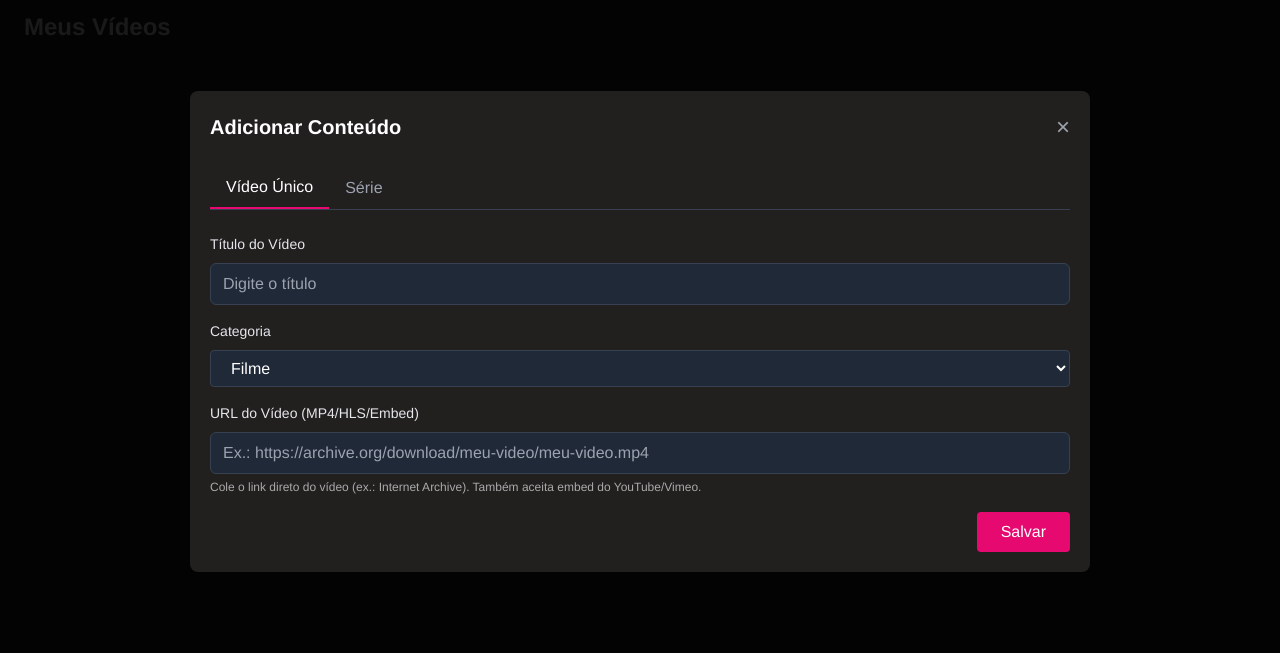
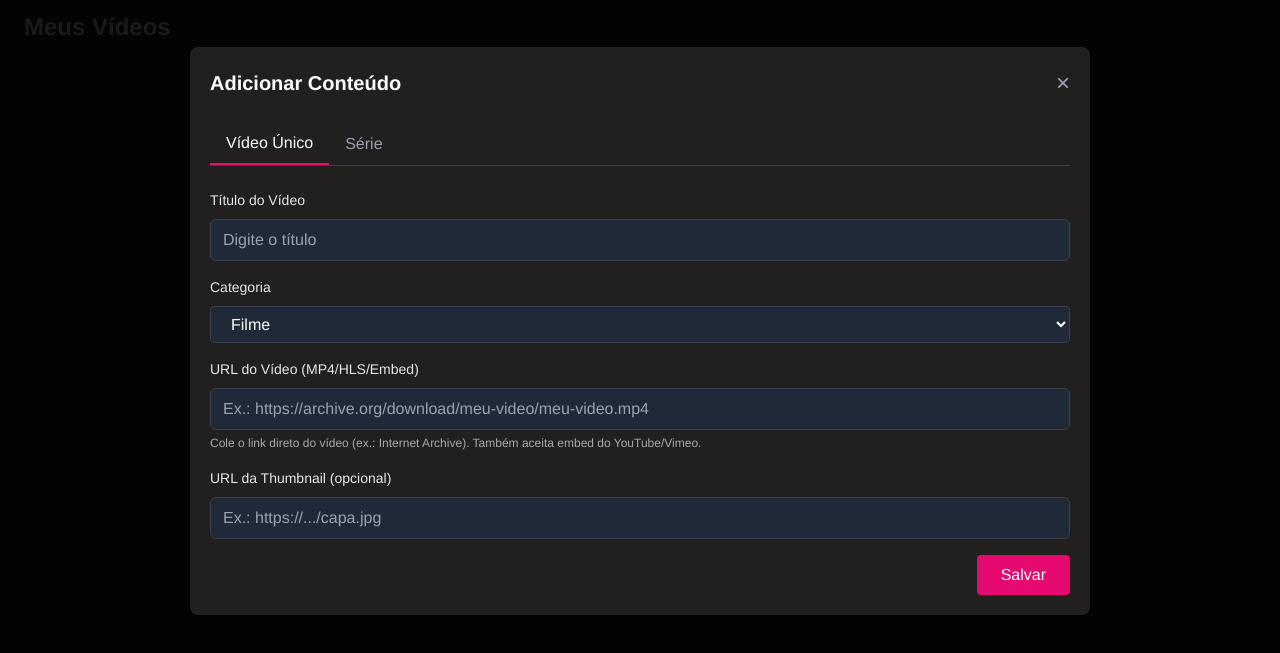
Before and after one commit to MarryKukles/DudyFlix, a website: page index.html in a window 1280 px wide. Both pictures are taken after a click on the button "+ Upload". Shown: the part 69-722 px from the top of the page. Drawn offline with nearby package versions, Linux system fonts and the light colour scheme; no server answers.

Commit message:
Add optional thumbnail URL input field
Added optional thumbnail URL input field to the form.

```diff
--- a/index.html
+++ b/index.html
@@ -107,6 +107,11 @@
           <label class="block mb-2">URL do Vídeo (MP4/HLS/Embed)</label>
           <input id="videoUrlInput" type="url" placeholder="Ex.: https://archive.org/download/meu-video/meu-video.mp4"/>
           <p class="hint mt-1">Cole o link direto do vídeo (ex.: Internet Archive). Também aceita embed do YouTube/Vimeo.</p>
+        </div>
+
+        <div class="mb-4">
+          <label class="block mb-2">URL da Thumbnail (opcional)</label>
+          <input id="thumbnailUrlInput" type="url" placeholder="Ex.: https://.../capa.jpg"/>
         </div>
 
         <div class="flex justify-end">
```
